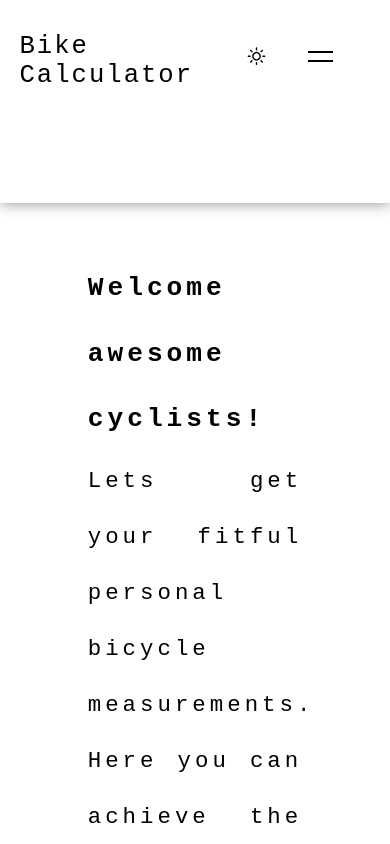
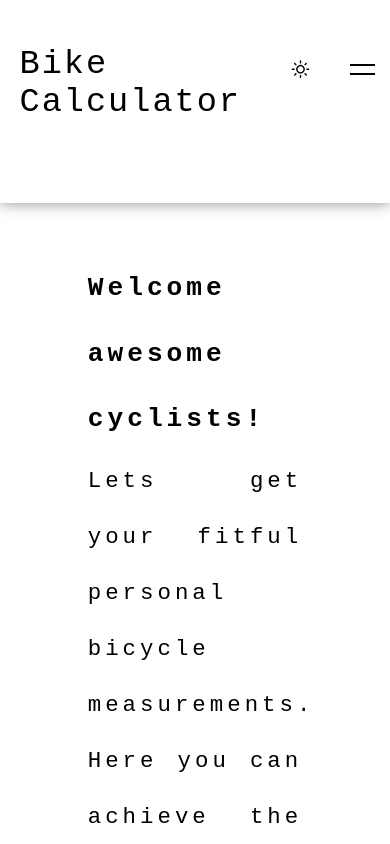
Before and after one commit to thisKonrad/bike_geometry, a Next.js app: page / in a window 390 px wide. Shown: the top 844 px of the page. Built offline with nearby package versions, Linux system fonts and the light colour scheme.

Commit message:
basic mobile navigation done

```diff
--- a/components/Header/index.jsx
+++ b/components/Header/index.jsx
@@ -86,6 +86,7 @@ return (<>
     <div className={HeaderStyle.mobile_burger_wrap}>
     <Hamburger
     size={25}
+    color={`var(--accentColor)`}
     toggled={isOpen}
     toggle={setOpen}
     duration={0.6}
--- a/styles/HeaderStyle.module.css
+++ b/styles/HeaderStyle.module.css
@@ -85,13 +85,14 @@
     width: 4rem;
 }
 
-/* :::: MOBILE STYLE :::: */
+/* |||||||||||||||||||:::: MOBILE STYLE ::::|||||||||||||||||||||||||||||||| */
 
 .mobile_header{
     z-index: 999;
     display: none;
     justify-content: center;
     position: fixed;
+    font-size: 140%;
     width: 100%;
     height: 24%;
     top: 0;
@@ -114,12 +115,14 @@
     grid-area: 1/2/1/2;
 }
 .mobile_dark_mode_button{
+    border: none;
     box-shadow: none;
+    background: transparent;
 }
 
 .mobile_title{
     grid-area: 1/1/1/1;
-    font-size: 160%;
+   /*  font-size: 160%; */
     font-weight: lighter;
     letter-spacing: 2px;
     display: inline-block;
--- a/styles/MobileMenueStyle.module.css
+++ b/styles/MobileMenueStyle.module.css
@@ -14,6 +14,7 @@
     border-top: 1px solid var(--accentColor);
     border-bottom: 1px solid var(--accentColor);
     background-color: var(--mainColor);
+    transition: 0.4s;
 }
 
 .link{
--- a/styles/globals.css
+++ b/styles/globals.css
@@ -43,11 +43,6 @@
   --imageFilterInvert:invert(100%);
   transition: all 0.25s linear;
 }
-
-.darkmode_button{
-  width: 4rem;
-}
-
 
 body{
 width: 100%;
@@ -123,7 +118,6 @@ input[type="range"]::-moz-range-thumb {
 
 
 /* :::: global radio style :::: */
-
 /* easy one: */
 input[type='radio']{
   cursor: pointer;
```
